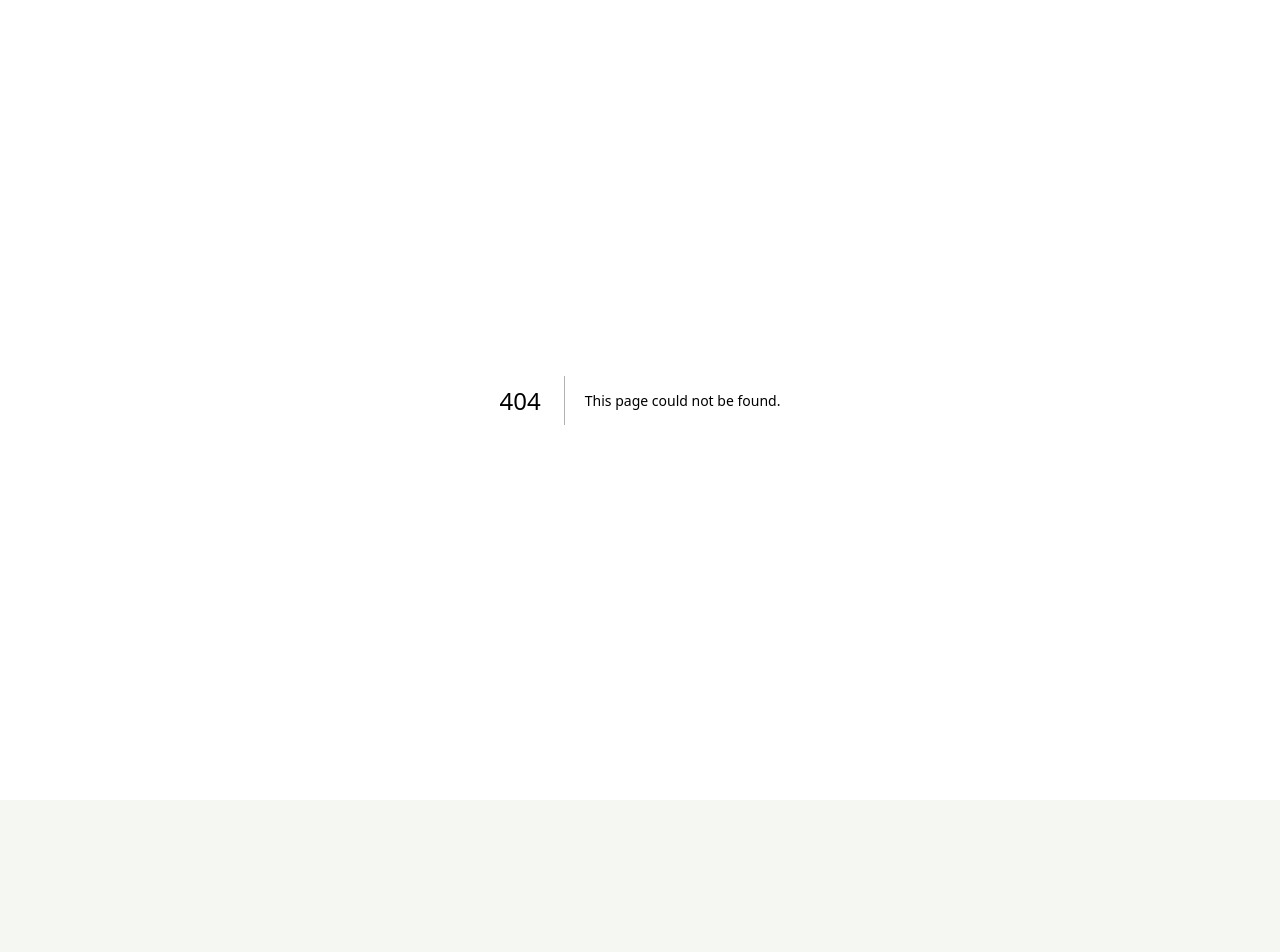
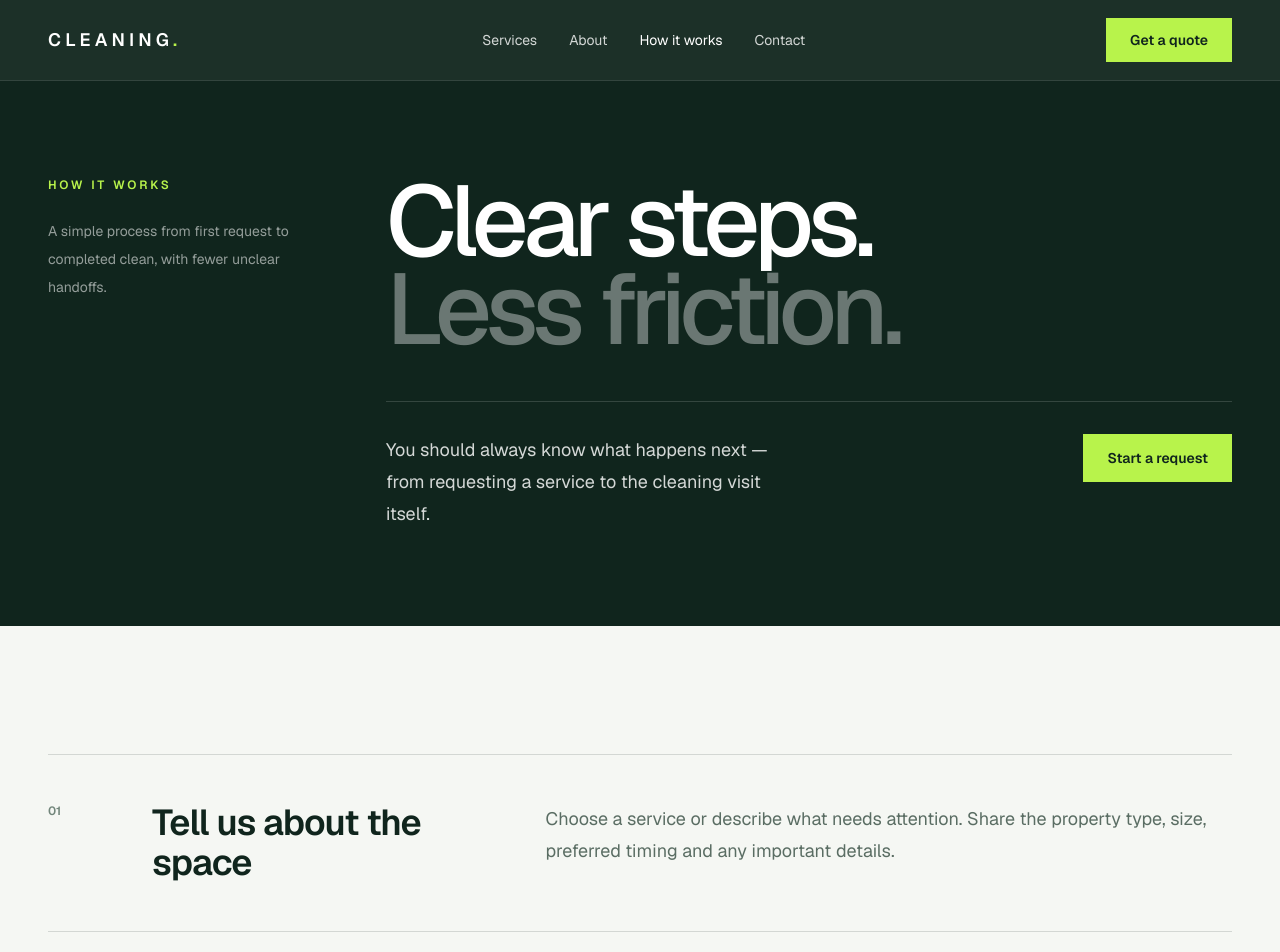
Before and after one commit to IKcracker/cleaning, a Next.js app: page /how-it-works in a window 1280 px wide. Before the commit this address had no page. Shown: the top 952 px of the page. Before the commit the page ends 800 px from the top, so only its background shows below. Built offline with nearby package versions, Linux system fonts and the light colour scheme.

Commit message:
Add dedicated how it works page

```diff
--- /dev/null
+++ b/app/how-it-works/page.tsx
@@ -0,0 +1,206 @@
+import type { Metadata } from "next";
+import Link from "next/link";
+
+export const metadata: Metadata = {
+  title: "How It Works",
+  description:
+    "See how Cleaning handles quote requests, service confirmation, scheduling, cleaning visits, and follow-up.",
+};
+
+const steps = [
+  {
+    number: "01",
+    title: "Tell us about the space",
+    copy:
+      "Choose a service or describe what needs attention. Share the property type, size, preferred timing and any important details.",
+  },
+  {
+    number: "02",
+    title: "We confirm the scope",
+    copy:
+      "We review the request, clarify anything that affects the service, and confirm the right cleaning scope before the visit.",
+  },
+  {
+    number: "03",
+    title: "Choose a suitable time",
+    copy:
+      "Once the scope is clear, we agree on a date and time that works for the property and the service required.",
+  },
+  {
+    number: "04",
+    title: "We complete the clean",
+    copy:
+      "The team works through the agreed areas with attention to detail, access requirements and the way the space is used.",
+  },
+  {
+    number: "05",
+    title: "We close the loop",
+    copy:
+      "For recurring work, the service can be repeated on an agreed schedule. For once-off jobs, the visit is closed out cleanly.",
+  },
+];
+
+export default function HowItWorksPage() {
+  return (
+    <main className="bg-[#f5f7f3] text-[#10251d]">
+      <header className="sticky top-0 z-50 border-b border-white/10 bg-[#10251d]/95 text-white backdrop-blur-xl">
+        <div className="mx-auto flex h-20 w-full max-w-[1500px] items-center justify-between px-5 sm:px-8 lg:px-12">
+          <Link href="/" className="text-lg font-semibold uppercase tracking-[0.24em]">
+            Cleaning<span className="text-[#b8f34b]">.</span>
+          </Link>
+
+          <nav className="hidden items-center gap-8 text-sm text-white/80 lg:flex">
+            <Link className="transition hover:text-white" href="/services">Services</Link>
+            <Link className="transition hover:text-white" href="/about">About</Link>
+            <Link className="text-white" href="/how-it-works">How it works</Link>
+            <Link className="transition hover:text-white" href="/#contact">Contact</Link>
+          </nav>
+
+          <Link href="/#quote" className="inline-flex min-h-11 items-center justify-center bg-[#b8f34b] px-5 text-sm font-semibold text-[#10251d] transition hover:bg-white sm:px-6">
+            Get a quote
+          </Link>
+        </div>
+      </header>
+
+      <section className="bg-[#10251d] px-5 py-16 text-white sm:px-8 lg:px-12 lg:py-24">
+        <div className="mx-auto w-full max-w-[1500px]">
+          <div className="grid gap-14 lg:grid-cols-[0.5fr_1.5fr]">
+            <div>
+              <p className="text-xs font-semibold uppercase tracking-[0.24em] text-[#b8f34b]">
+                How it works
+              </p>
+              <p className="mt-6 max-w-xs text-sm leading-7 text-white/55">
+                A simple process from first request to completed clean, with fewer unclear handoffs.
+              </p>
+            </div>
+
+            <div>
+              <h1 className="max-w-6xl text-[clamp(3.8rem,7.8vw,8.4rem)] font-medium leading-[0.88] tracking-[-0.06em]">
+                Clear steps.
+                <span className="block text-white/38">Less friction.</span>
+              </h1>
+
+              <div className="mt-12 grid gap-8 border-t border-white/15 pt-8 sm:grid-cols-2">
+                <p className="max-w-lg text-lg leading-8 text-white/82">
+                  You should always know what happens next — from requesting a service to the cleaning visit itself.
+                </p>
+                <div className="sm:justify-self-end">
+                  <Link href="/#quote" className="inline-flex min-h-12 items-center justify-center bg-[#b8f34b] px-6 text-sm font-semibold text-[#10251d]">
+                    Start a request
+                  </Link>
+                </div>
+              </div>
+            </div>
+          </div>
+        </div>
+      </section>
+
+      <section className="px-5 py-24 sm:px-8 lg:px-12 lg:py-32">
+        <div className="mx-auto w-full max-w-[1500px]">
+          <div className="border-t border-[#10251d]/15">
+            {steps.map((step) => (
+              <article
+                key={step.number}
+                className="grid gap-6 border-b border-[#10251d]/15 py-8 sm:grid-cols-[80px_0.7fr_1.3fr] sm:items-start lg:py-12"
+              >
+                <p className="text-xs font-semibold text-[#71857a]">{step.number}</p>
+                <h2 className="text-3xl font-semibold tracking-tight sm:text-4xl">
+                  {step.title}
+                </h2>
+                <p className="max-w-2xl text-base leading-7 text-[#5a6d63] sm:text-lg sm:leading-8">
+                  {step.copy}
+                </p>
+              </article>
+            ))}
+          </div>
+        </div>
+      </section>
+
+      <section className="bg-[#e4eadf] px-5 py-24 sm:px-8 lg:px-12">
+        <div className="mx-auto grid w-full max-w-[1500px] gap-14 lg:grid-cols-[0.85fr_1.15fr] lg:gap-24">
+          <div>
+            <p className="text-xs font-semibold uppercase tracking-[0.24em] text-[#60766a]">
+              Before the visit
+            </p>
+            <h2 className="mt-7 text-5xl font-medium leading-[0.94] tracking-[-0.05em] sm:text-6xl">
+              The better the brief, the smoother the clean.
+            </h2>
+          </div>
+
+          <div className="grid gap-px bg-[#10251d]/15 sm:grid-cols-2">
+            {[
+              ["Property type", "Home, office, commercial space or specialist cleaning requirement."],
+              ["Approximate size", "A useful estimate of the space or areas that need attention."],
+              ["Preferred timing", "The date, day or time window that works best for access."],
+              ["Special notes", "Anything unusual about access, surfaces, pets, equipment or expectations."],
+            ].map(([title, copy]) => (
+              <div key={title} className="bg-[#e4eadf] p-7 sm:p-8">
+                <h3 className="text-xl font-semibold">{title}</h3>
+                <p className="mt-4 text-sm leading-6 text-[#5a6d63]">{copy}</p>
+              </div>
+            ))}
+          </div>
+        </div>
+      </section>
+
+      <section className="bg-[#b8f34b] px-5 py-20 sm:px-8 lg:px-12 lg:py-24">
+        <div className="mx-auto flex w-full max-w-[1500px] flex-col gap-10 lg:flex-row lg:items-end lg:justify-between">
+          <div>
+            <p className="text-xs font-semibold uppercase tracking-[0.24em]">
+              Ready to start
+            </p>
+            <h2 className="mt-5 max-w-4xl text-5xl font-medium leading-[0.93] tracking-[-0.05em] sm:text-6xl lg:text-7xl">
+              Start with the space. We’ll handle the process.
+            </h2>
+          </div>
+
+          <div className="flex flex-wrap gap-3">
+            <Link href="/services" className="inline-flex min-h-14 items-center justify-center border border-[#10251d] px-7 font-semibold">
+              View services
+            </Link>
+            <Link href="/#quote" className="inline-flex min-h-14 items-center justify-center bg-[#10251d] px-7 font-semibold text-white">
+              Get a quote
+            </Link>
+          </div>
+        </div>
+      </section>
+
+      <footer className="bg-[#091711] px-5 pb-8 pt-16 text-white sm:px-8 lg:px-12">
+        <div className="mx-auto w-full max-w-[1500px]">
+          <div className="grid gap-12 border-b border-white/12 pb-14 lg:grid-cols-[1.4fr_0.6fr_0.6fr]">
+            <div>
+              <Link href="/" className="text-3xl font-semibold uppercase tracking-[0.2em]">
+                Cleaning<span className="text-[#b8f34b]">.</span>
+              </Link>
+              <p className="mt-6 max-w-md text-base leading-7 text-white/55">
+                Professional residential and commercial cleaning with a simpler, more modern service experience.
+              </p>
+            </div>
+            <div>
+              <p className="text-xs font-semibold uppercase tracking-[0.2em] text-white/40">Navigate</p>
+              <div className="mt-5 grid gap-3 text-sm">
+                <Link href="/">Home</Link>
+                <Link href="/services">Services</Link>
+                <Link href="/about">About</Link>
+                <Link href="/#quote">Get a quote</Link>
+              </div>
+            </div>
+            <div>
+              <p className="text-xs font-semibold uppercase tracking-[0.2em] text-white/40">Services</p>
+              <div className="mt-5 grid gap-3 text-sm text-white/80">
+                <Link href="/services#home-cleaning">Residential</Link>
+                <Link href="/services#office-cleaning">Office</Link>
+                <Link href="/services#deep-cleaning">Deep cleaning</Link>
+                <Link href="/services#commercial-cleaning">Commercial</Link>
+              </div>
+            </div>
+          </div>
+          <div className="flex flex-col gap-4 pt-7 text-xs text-white/40 sm:flex-row sm:items-center sm:justify-between">
+            <p>© 2026 Cleaning. All rights reserved.</p>
+            <p>Clean spaces. Clear minds.</p>
+          </div>
+        </div>
+      </footer>
+    </main>
+  );
+}
```
